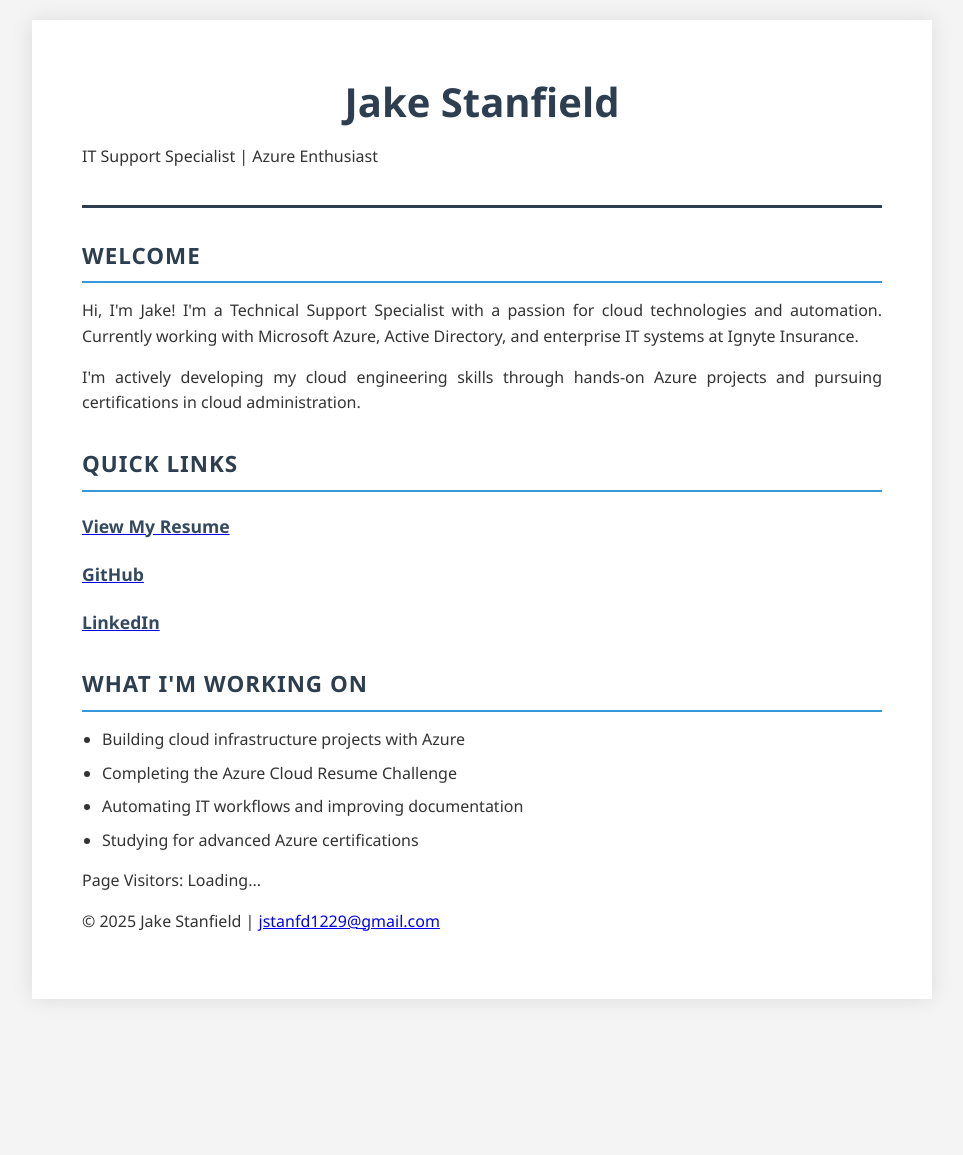
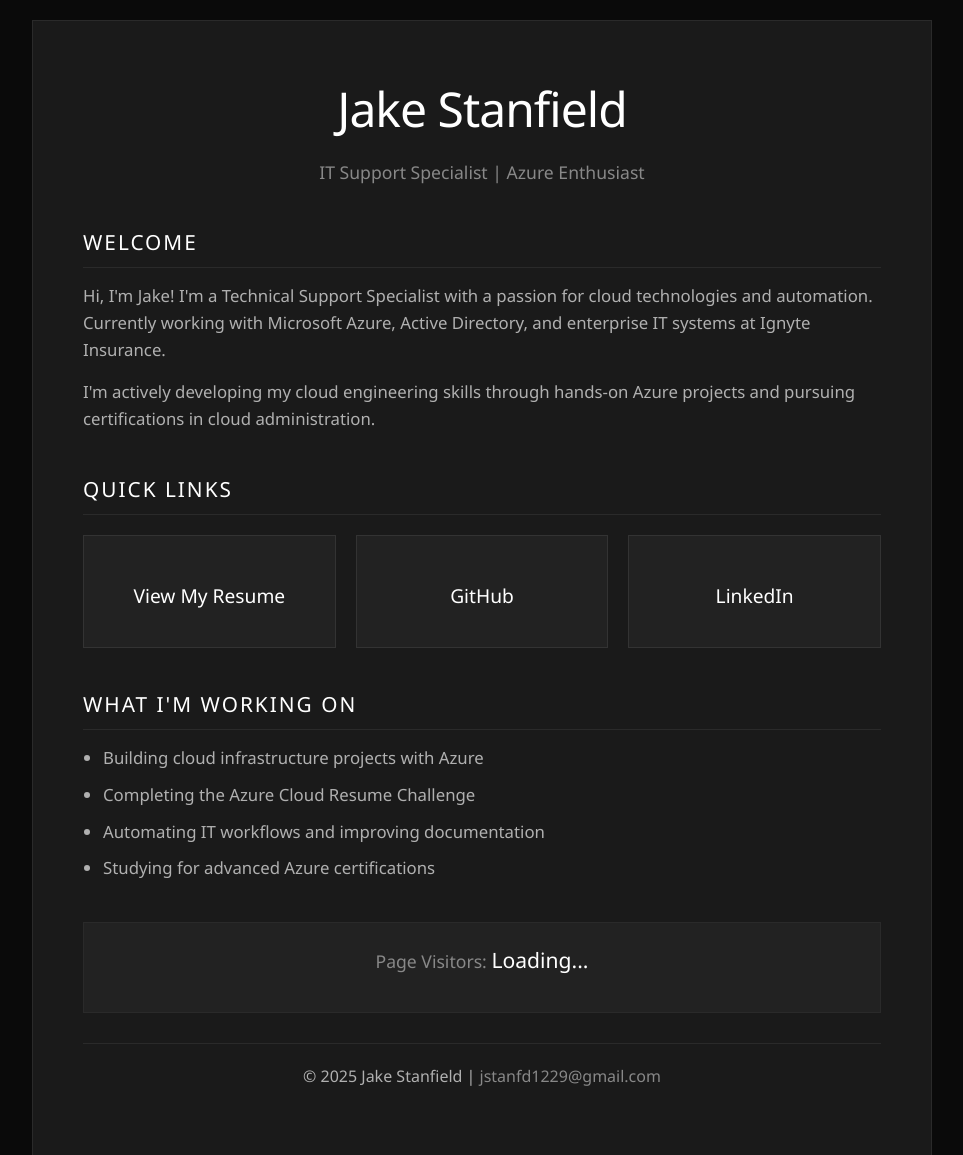
Before and after one commit to JakeStanfield/AzureLabs, a plain HTML site: page index.html in a window 1280 px wide. Shown: the top 1155 px of the page, without its empty margins (158-1121 px from the left). Before the commit the page ends 1019 px from the top, so only its background shows below. Drawn offline with Linux system fonts and the light colour scheme; a script that the page names is missing.

```diff
--- a/style.css
+++ b/style.css
@@ -1,3 +1,4 @@
+/* Reset and Base Styles */
 * {
     margin: 0;
     padding: 0;
@@ -7,64 +8,186 @@
 body {
     font-family: 'Segoe UI', Tahoma, Geneva, Verdana, sans-serif;
     line-height: 1.6;
-    color: #333;
-    background: #f4f4f4;
+    color: #e0e0e0;
+    background: #0a0a0a;
+    min-height: 100vh;
     padding: 20px;
 }
 
 .container {
     max-width: 900px;
     margin: 0 auto;
-    background: white;
+    background: #1a1a1a;
     padding: 50px;
-    box-shadow: 0 0 20px rgba(0,0,0,0.1);
+    border: 1px solid #2a2a2a;
 }
 
+/* Homepage Styles */
+.hero {
+    text-align: center;
+    margin-bottom: 40px;
+    border-bottom: none;
+}
+
+.hero h1 {
+    font-size: 3em;
+    color: #ffffff;
+    margin-bottom: 10px;
+    font-weight: 300;
+    letter-spacing: -1px;
+}
+
+.tagline {
+    font-size: 1.1em;
+    color: #888;
+    font-weight: 300;
+}
+
+.intro {
+    margin-bottom: 40px;
+}
+
+.intro p {
+    font-size: 1.05em;
+    margin-bottom: 15px;
+    color: #b0b0b0;
+}
+
+.quick-links {
+    margin-bottom: 40px;
+}
+
+.link-grid {
+    display: grid;
+    grid-template-columns: repeat(auto-fit, minmax(250px, 1fr));
+    gap: 20px;
+    margin-top: 20px;
+}
+
+.link-card {
+    background: #222;
+    color: #e0e0e0;
+    padding: 25px;
+    border: 1px solid #333;
+    text-decoration: none;
+    transition: all 0.2s ease;
+    text-align: center;
+}
+
+.link-card:hover {
+    background: #2a2a2a;
+    border-color: #444;
+}
+
+.link-card h3 {
+    margin-bottom: 10px;
+    font-size: 1.2em;
+    color: #fff;
+    font-weight: 400;
+}
+
+.link-card p {
+    font-size: 0.95em;
+    color: #888;
+}
+
+.current-focus {
+    margin-bottom: 40px;
+}
+
+.current-focus ul {
+    margin-left: 20px;
+    margin-top: 15px;
+}
+
+.current-focus li {
+    margin-bottom: 10px;
+    font-size: 1.05em;
+    color: #b0b0b0;
+}
+
+.visitor-counter {
+    text-align: center;
+    padding: 20px;
+    background: #222;
+    border: 1px solid #2a2a2a;
+    margin-bottom: 30px;
+}
+
+.counter-text {
+    font-size: 1.1em;
+    color: #888;
+}
+
+#visitor-count {
+    font-weight: 400;
+    color: #fff;
+    font-size: 1.2em;
+}
+
+footer {
+    text-align: center;
+    padding-top: 20px;
+    border-top: 1px solid #2a2a2a;
+    color: #666;
+}
+
+footer a {
+    color: #888;
+    text-decoration: none;
+}
+
+footer a:hover {
+    color: #fff;
+}
+
+/* Resume Page Styles */
 header {
     text-align: center;
     margin-bottom: 30px;
-    padding-bottom: 20px;
-    border-bottom: 3px solid #2c3e50;
 }
 
 h1 {
     font-size: 2.5em;
-    color: #2c3e50;
+    color: #ffffff;
     margin-bottom: 10px;
+    font-weight: 300;
 }
 
 .contact-info {
     font-size: 0.95em;
-    color: #555;
+    color: #888;
     margin-top: 10px;
 }
 
 .contact-info a {
-    color: #3498db;
+    color: #b0b0b0;
     text-decoration: none;
     margin: 0 5px;
 }
 
 .contact-info a:hover {
-    text-decoration: underline;
+    color: #fff;
 }
 
 h2 {
-    color: #2c3e50;
-    font-size: 1.4em;
-    margin-top: 30px;
+    color: #ffffff;
+    font-size: 1.3em;
+    margin-top: 15px;
     margin-bottom: 15px;
     padding-bottom: 8px;
-    border-bottom: 2px solid #3498db;
+    border-bottom: 1px solid #2a2a2a;
     text-transform: uppercase;
-    letter-spacing: 1px;
+    letter-spacing: 2px;
+    font-weight: 400;
 }
 
 h3 {
-    color: #34495e;
+    color: #e0e0e0;
     font-size: 1.1em;
     margin-top: 20px;
     margin-bottom: 5px;
+    font-weight: 400;
 }
 
 .job-header {
@@ -75,25 +198,25 @@ h3 {
 }
 
 .job-title {
-    font-weight: bold;
-    color: #2c3e50;
+    font-weight: 400;
+    color: #e0e0e0;
 }
 
 .job-date {
     font-style: italic;
-    color: #7f8c8d;
+    color: #666;
     font-size: 0.9em;
 }
 
 .company {
-    color: #3498db;
+    color: #fff;
     font-size: 1.1em;
-    font-weight: 600;
+    font-weight: 400;
 }
 
 p {
     margin-bottom: 15px;
-    text-align: justify;
+    color: #b0b0b0;
 }
 
 ul {
@@ -103,6 +226,7 @@ ul {
 
 li {
     margin-bottom: 8px;
+    color: #b0b0b0;
 }
 
 .skills-grid {
@@ -117,7 +241,7 @@ li {
 }
 
 .skill-category strong {
-    color: #2c3e50;
+    color: #ffffff;
 }
 
 .cert-list {
@@ -126,26 +250,38 @@ li {
 }
 
 .cert-list li:before {
-    content: "✓ ";
-    color: #27ae60;
+    content: "• ";
+    color: #888;
     font-weight: bold;
     margin-right: 8px;
 }
 
+/* Responsive Design */
 @media print {
     body {
         background: white;
         padding: 0;
+        color: #333;
     }
     .container {
-        box-shadow: none;
+        border: none;
         padding: 20px;
+        background: white;
+    }
+    h1, h2, h3, .hero h1, .company {
+        color: #000;
+    }
+    p, li, .tagline, .contact-info {
+        color: #333;
     }
 }
 
 @media (max-width: 768px) {
     .container {
         padding: 30px 20px;
+    }
+    .hero h1 {
+        font-size: 2.2em;
     }
     h1 {
         font-size: 2em;
@@ -154,4 +290,8 @@ li {
         flex-direction: column;
         align-items: flex-start;
     }
+    .link-grid {
+        grid-template-columns: 1fr;
+        text-align: center;
+    }
 }
```
